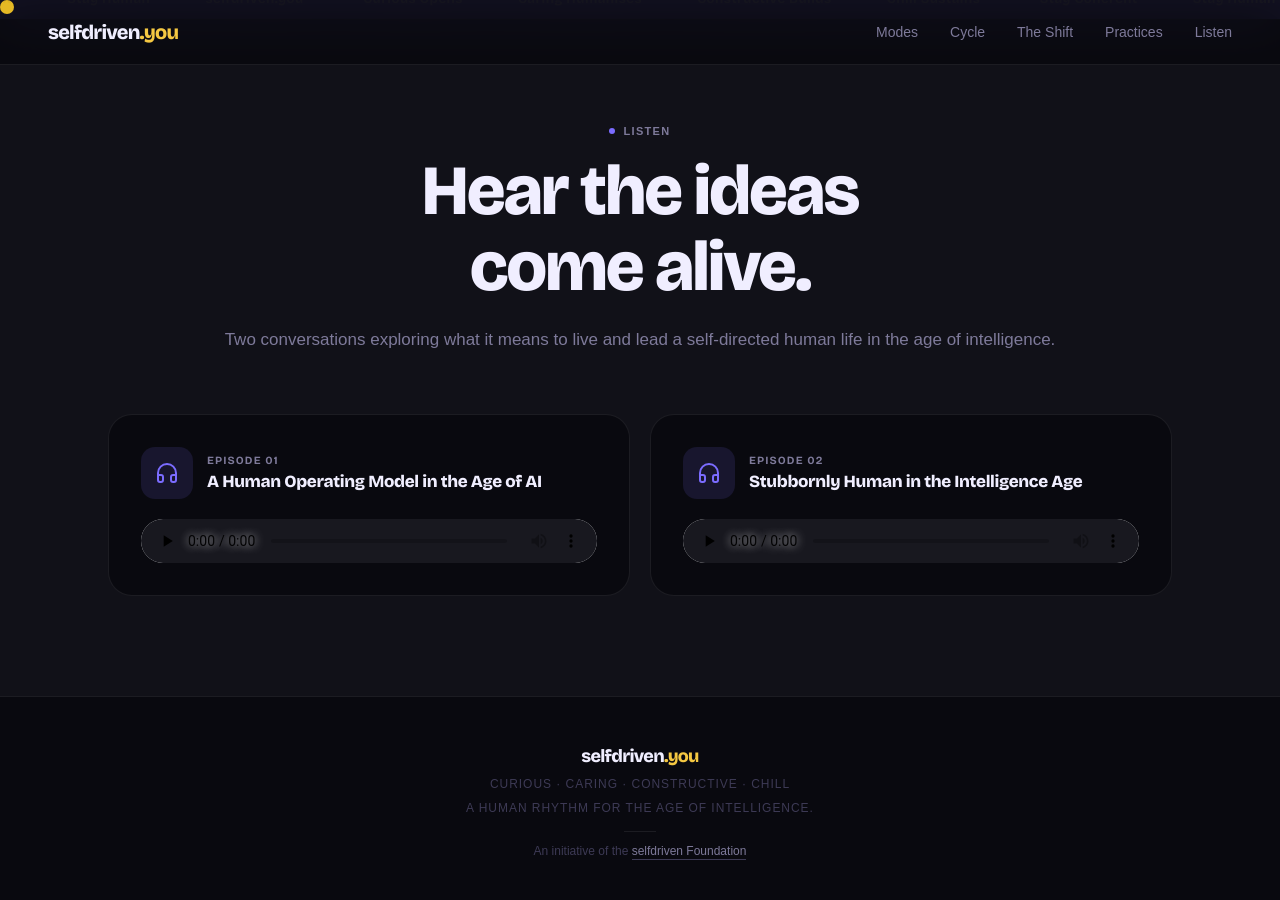
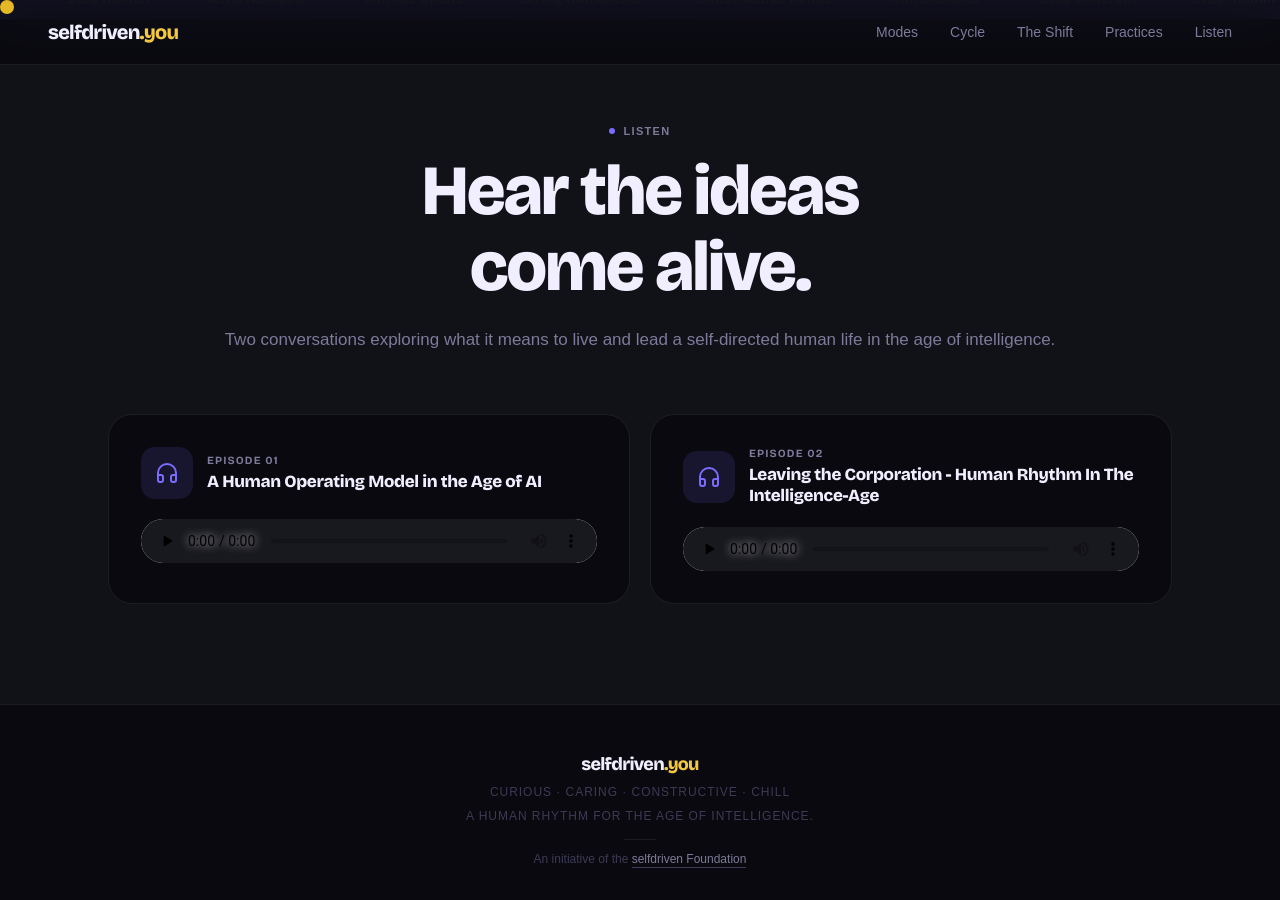
Before and after one commit to selfdriven-foundation/selfdriven-you, a Jekyll site: the page built from docs/index.html, in a window 1280 px wide and 900 px high, scrolled down 6170 px. Built offline with Jekyll 4.4.1, drawn with Linux system fonts in a browser that asks for light colours.

Commit message:
Leaving the Corporation

```diff
--- a/docs/index.html
+++ b/docs/index.html
@@ -1083,13 +1083,13 @@ footer { padding:48px 48px 34px;border-top:1px solid var(--border);display:flex;
             <svg width="24" height="24"><use href="#ic-headphones"/></svg>
           </div>
           <div>
-            <div class="podcast-label">Episode 02</div>
-            <div class="podcast-title">Stubbornly Human in the Intelligence Age</div>
+            <div class="podcast-label">Episode 02 </div>
+            <div class="podcast-title">Leaving the Corporation - Human Rhythm In The Intelligence-Age</div>
           </div>
         </div>
         <div class="podcast-player">
           <audio controls preload="none">
-            <source src="/assets/audio/selfdriven-you-stubbornly-human-in-the-intelligence-age.m4a" type="audio/mp4">
+            <source src="/assets/audio/selfdriven-human-rhythm-in-the-intelligence-age.m4a" type="audio/mp4">
             Your browser does not support the audio element.
           </audio>
         </div>
```
Also changed, not shown: 1 other file.
